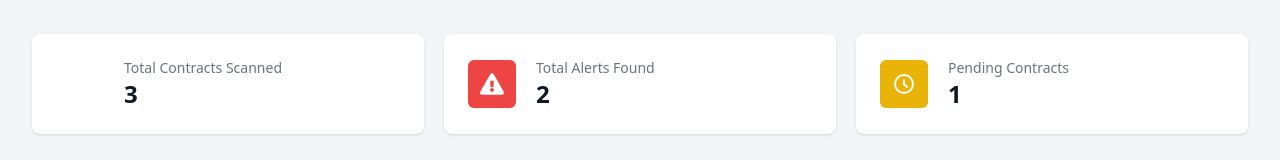
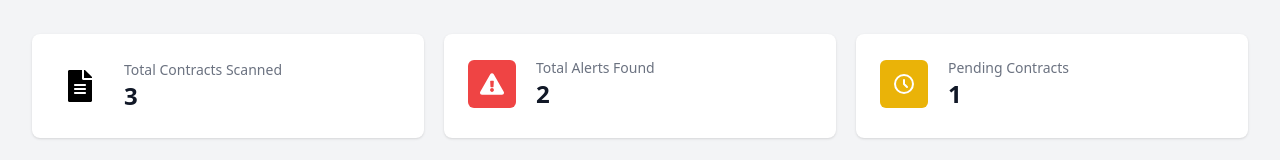
Before and after one commit to ManishPrakkash/contracam, a React (Vite) app in the folder contracam/: page /dashboard in a window 1280 px wide. Both pictures are taken after typing "name@example.com", "Sample123" into the empty fields and a click on the button "Sign in". Shown: the part 140-300 px from the top of the page. Built offline with nearby package versions, Linux system fonts and the light colour scheme.

Commit message:
Total Contracts Scanned icon added

```diff
--- a/contracam/src/pages/ContractHistory.jsx
+++ b/contracam/src/pages/ContractHistory.jsx
@@ -6,7 +6,7 @@ const ContractHistory = () => {
     <div className="min-h-screen bg-gray-100">
       <Navigation />
       <div className="min-h-screen flex items-center justify-center">
-        <h1 className="text-2xl font-bold">Contract History Page</h1>
+        <h1 className="text-2xl font-bold">Loading...</h1>
       </div>
     </div>
   );
--- a/contracam/src/pages/Dashboard.jsx
+++ b/contracam/src/pages/Dashboard.jsx
@@ -1,7 +1,7 @@
 // src/pages/Dashboard.jsx
 import { useState, useEffect } from 'react';
 import { Link, useNavigate } from 'react-router-dom';
-import { FaFileUpload, FaSearch, FaFilter, FaExclamationTriangle } from 'react-icons/fa';
+import { FaFileUpload, FaSearch, FaFilter, FaExclamationTriangle, FaFileAlt } from 'react-icons/fa'; // Import icon for Total Contracts Scanned
 import Navigation from '../components/Navigation';
 import sampleImage from '../assets/sample.png'; // Import the sample image
 
@@ -84,9 +84,7 @@ const Dashboard = () => {
                   <div className="px-4 py-5 sm:p-6">
                     <div className="flex items-center">
                       <div className="flex-shrink-0 bg-primary-500 rounded-md p-3">
-                        <svg className="h-6 w-6 text-white" fill="none" viewBox="0 0 24 24" stroke="currentColor">
-                          <path strokeLinecap="round" strokeLinejoin="round" strokeWidth="2" d="M9 19v-6a2 2 0 00-2-2H5a2 2 0 00-2 2v6a2 2 0 002 2h2a2 2 0 002-2zm0 0V9a2 2 0 012-2h2a2 2 0 012 2v10m-6 0a2 2 0 002 2h2a2 2 0 002-2m0 0V5a2 2 0 012-2h2a2 2 0 012 2v14a2 2 0 01-2 2h-2a2 2 0 01-2-2z" />
-                        </svg>
+                        <FaFileAlt className="h-8 w-6 text-black" /> {/* Icon for Total Contracts Scanned */}
                       </div>
                       <div className="ml-5 w-0 flex-1">
                         <dt className="text-sm font-medium text-gray-500 truncate">
```
